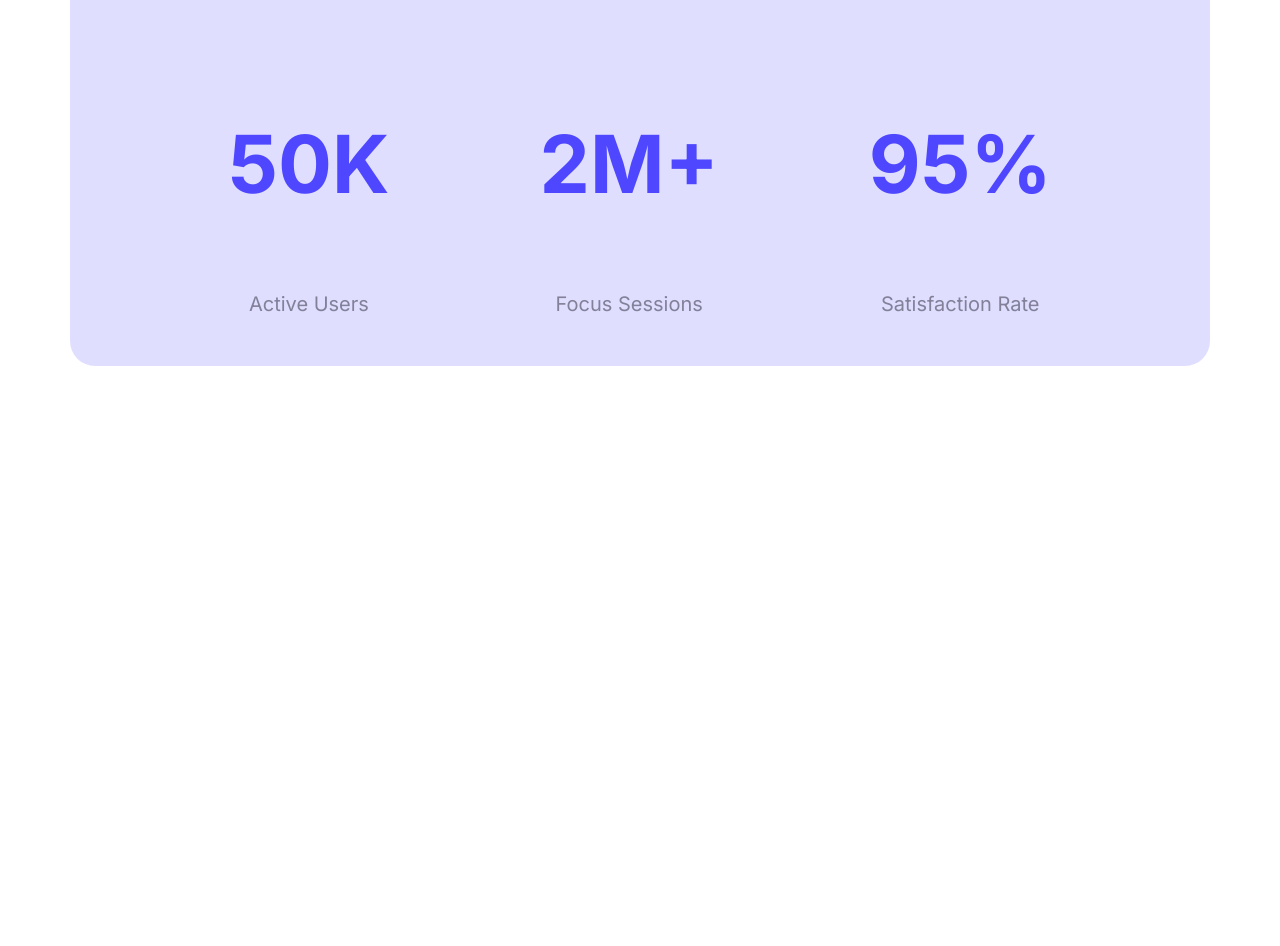
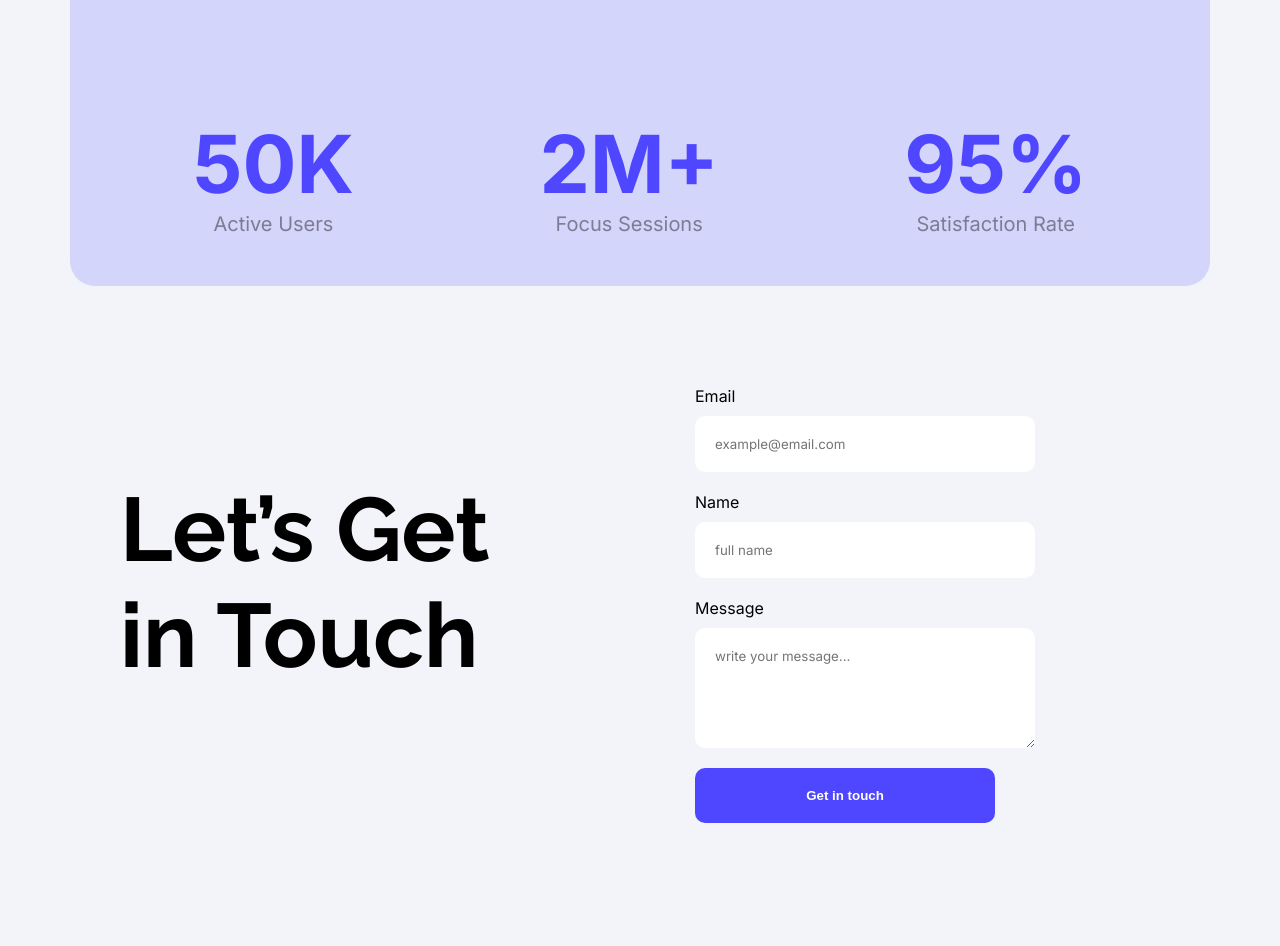
Before and after one commit to Sanam911/b12-1st-assignment, a plain HTML site: page index.html in a window 1280 px wide. Shown: the part 1154-2100 px from the top of the page. Before the commit the page ends 1528 px from the top, so only its background shows below. Drawn offline with Linux system fonts and the light colour scheme.

Commit message:
productive users section added

```diff
--- a/Styles/webflow.css
+++ b/Styles/webflow.css
@@ -11,6 +11,10 @@
 
 }
 
+.body{
+    background-color: #d6dded50;
+}
+
 /* shared style */
 .btn-primary {
     font-weight: bold;
@@ -19,6 +23,12 @@
     border: none;
     border-radius: 5px;
     padding: 10px;
+
+}
+.btn-primary:hover{
+    background-color: #4d47ff2d;
+    font-size: medium;
+    color:#252432
 }
 
 .primary-heading {
@@ -104,14 +114,44 @@ nav {
 
 .big-text-sec{
     display: flex;
-    gap: 0 150px;
-    justify-content: center;
+    justify-content:space-around;
 }
 .big-text{
     font-size: 80px;
     color: #4E47FF;
+    margin-bottom: 0px;
 }
 .small-text{
     color: #25243280;
     font-size: 20px;
+    margin-top: 0px;
 }
+
+/* optional section */
+
+
+/* get in touch section */
+.get-section{
+    display: flex;
+    justify-content: space-between;
+    padding: 100px 50px;
+    gap: 110px;
+
+}
+.get-sec-collumn{
+    width: 50%;
+}
+
+.get-heading{
+    font-size: 90px;
+}
+input, textarea, input[type="button"]{
+    display:block;
+    border-radius: 10px;
+    padding: 20px;
+    width: 300px;
+    margin-bottom: 20px;
+    margin-top: 10px;
+    border: none;
+
+}
--- a/index.html
+++ b/index.html
@@ -20,7 +20,7 @@
     <link rel="stylesheet" href="Styles/webflow.css">
 </head>
 
-<body class="raleway-normal">
+<body class="raleway-normal body">
     <header class="header">
         <nav>
             <h3 class="inter-navfont nav-title">Webflow</h3>
@@ -31,7 +31,7 @@
          <button class="btn-primary">Stay Focused</button>
         </div>
     </header>
-    <main class="main">
+    <main class="main ">
         <!-- action section -->
         <section class="action-sec">
             <div class="action-content">
@@ -69,7 +69,25 @@
          <!-- optional section -->
 
 
-         <!--  -->
+         <!-- get in touch section -->
+          <section class="get-section">
+            <div class="get-sec-collumn">
+                <h3 class="get-heading">Let’s Get in Touch</h3>
+            </div>
+            <div class="get-sec-collumn">
+                <form >
+                    <label for="email" class="inter-navfont">Email</label>
+                    <input class="inter-navfont" placeholder="example@email.com" type="email" name="" id="email">
+
+                    <label for="name" class="inter-navfont">Name</label>
+                    <input class="inter-navfont" type="text" name="" id="name" placeholder="full name">
+
+                    <label for="msg" class="inter-navfont">Message</label>
+                    <textarea class="inter-navfont" placeholder="write your message..." rows="5" name="" id="msg"></textarea>
+                    <input class="btn-primary" type="button" value="Get in touch">
+                </form>
+            </div>
+          </section>
 
     </main>
     <footer>
```
